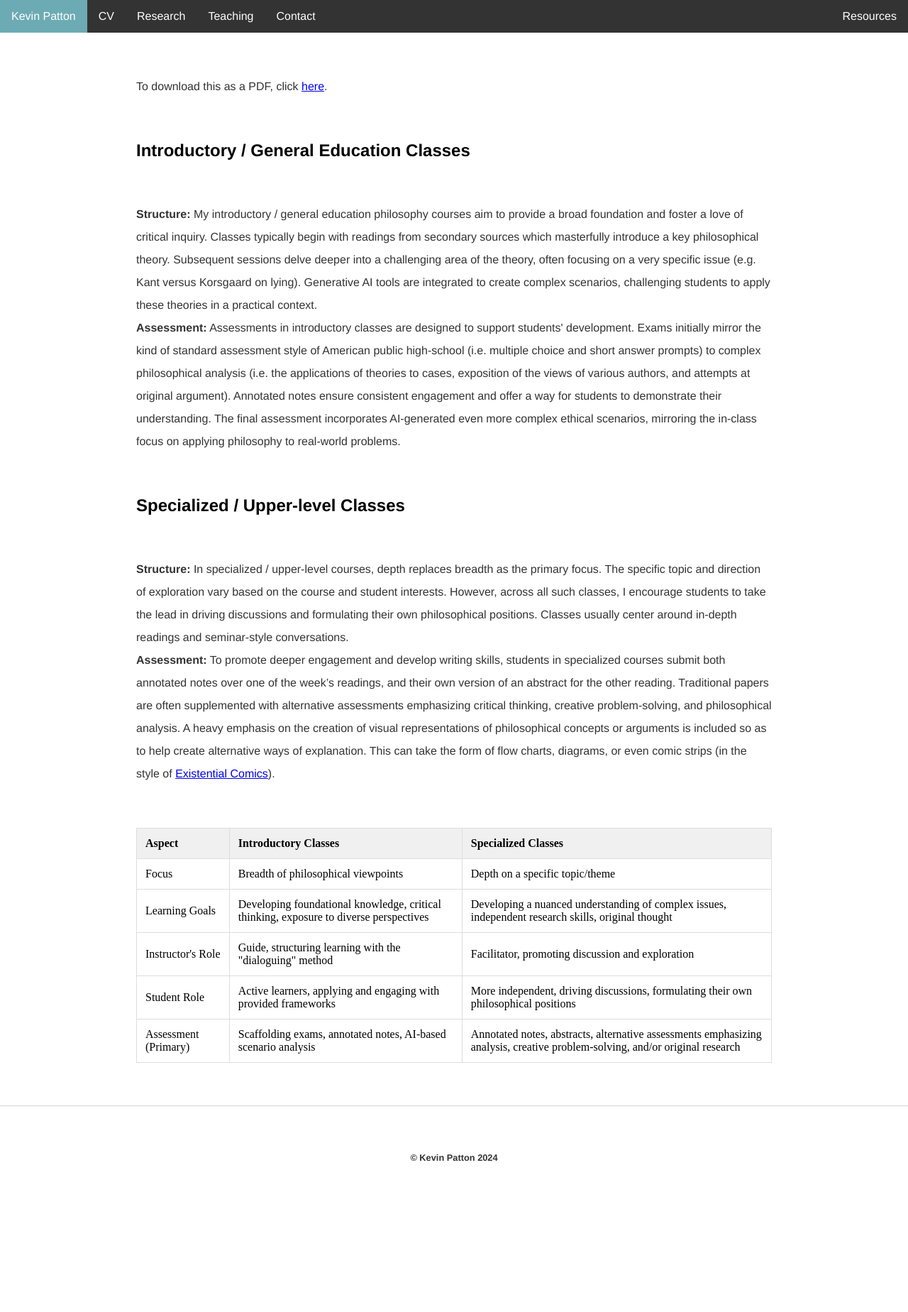
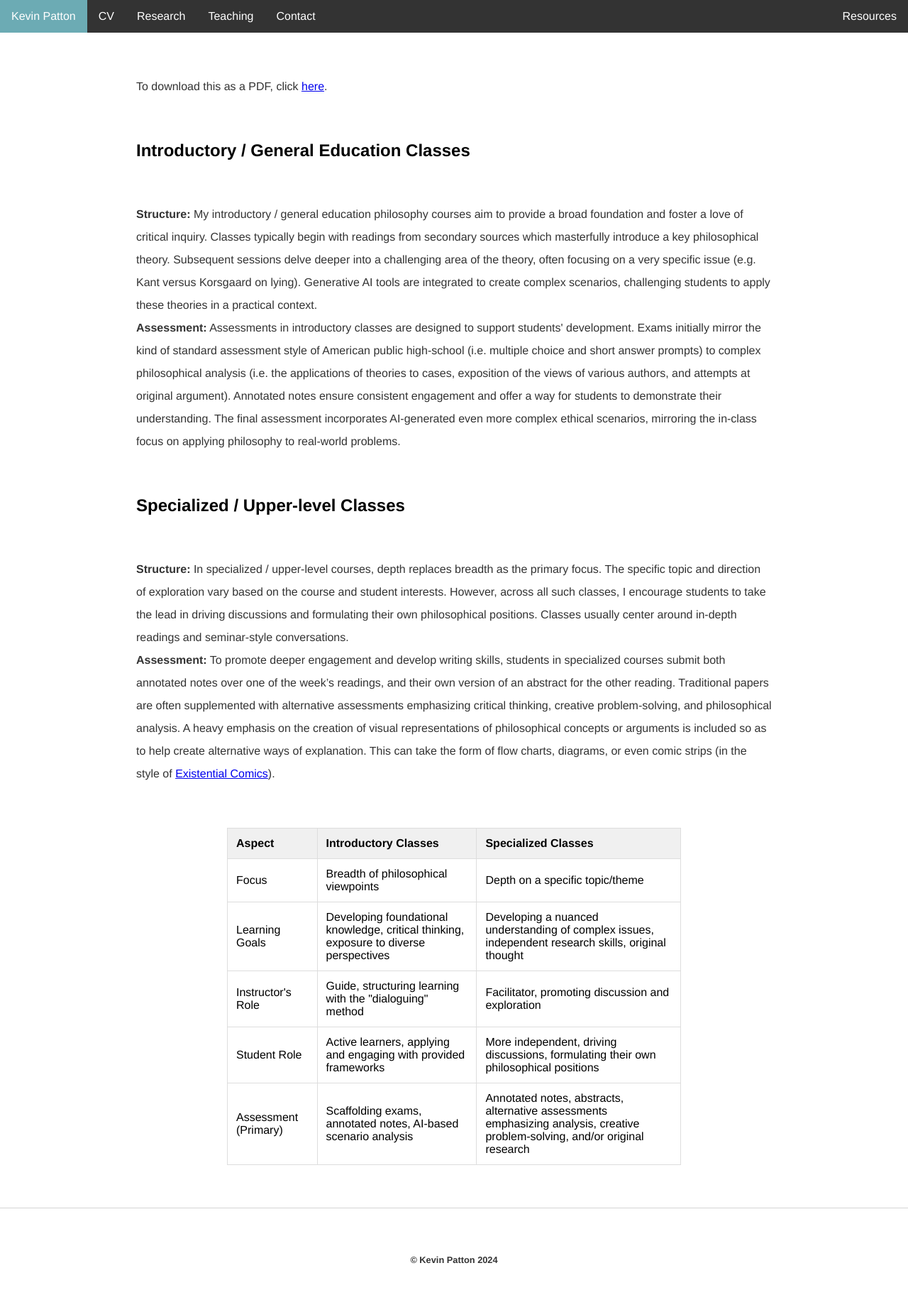
Before and after one commit to kevinjpatton/kevinjpatton.github.io, a Jekyll site: the page built from teaching/pedagogy/index.html, in a window 1280 px wide. Shown: the whole page at 71% size. Built offline with Jekyll 4.4.1, drawn with Linux system fonts in a browser that asks for light colours; Markdown is read by kramdown in place of the engine named in the settings; before the commit the page ends 1704 px from its top, so only the background shows below that.

Commit message:
Update main.css

```diff
--- a/css/main.css
+++ b/css/main.css
@@ -86,7 +86,7 @@ footer {
 /* Table Styles */
 table {
   border-collapse: collapse; /* Make table borders touch */
-  width: 70%;                /* Set table width */
+  width: 50%;                /* Set table width */
   margin: 60px auto;         /* Center the table */
 }
 
@@ -99,3 +99,7 @@ th, td {
 th {
   background-color: #f0f0f0; /* Light gray header background */
 }
+
+table, th, td {  /* This will apply the font to the entire table */
+  font-family: 'Helvetica', 'Arial', 'Sans-Serif'; /* Replace with your desired font */
+}
```
